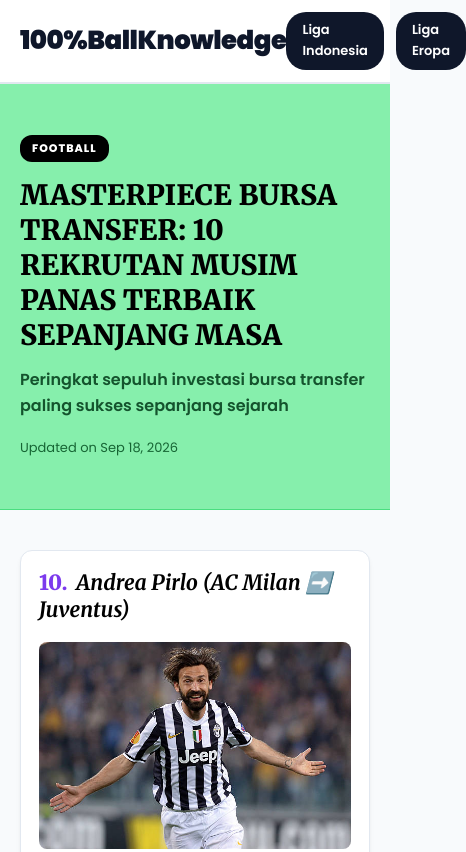
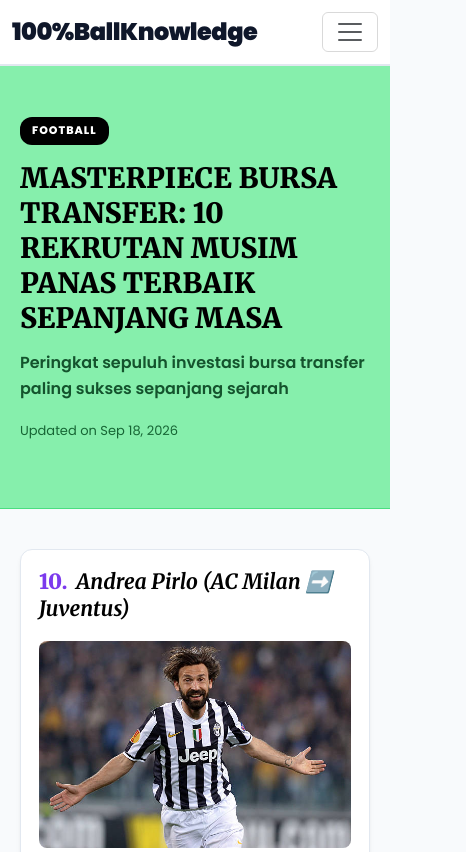
Before and after one commit to HfidzzZZ/top-transfer-musim-panas-sepakbola, a plain HTML site: page index.html in a window 390 px wide. Shown: the top 852 px of the page, 466 px wide, since content can reach past the window. Drawn offline with nearby package versions, Linux system fonts and the light colour scheme.

Commit message:
Hafidz: Add Bootstrap CDN and responsive Navbar to index.html

```diff
--- a/index.html
+++ b/index.html
@@ -4,9 +4,17 @@
     <meta charset="UTF-8">
     <meta name="viewport" content="width=device-width, initial-scale=1.0">
     <title>Masterpiece Bursa Transfer: 10 Rekrutan Musim Panas Terbaik Sepanjang Masa</title>
+
+    <!-- Google Fonts -->
     <link rel="preconnect" href="https://fonts.googleapis.com">
     <link rel="preconnect" href="https://fonts.gstatic.com" crossorigin>
     <link href="https://fonts.googleapis.com/css2?family=Merriweather:ital,wght@0,300;0,400;0,700;0,900;1,300;1,400;1,700;1,900&family=Poppins:wght@400;600;700;800;900&display=swap" rel="stylesheet">
+
+    <!-- Bootstrap CSS CDN -->
+    <link href="https://cdn.jsdelivr.net/npm/bootstrap@5.3.3/dist/css/bootstrap.min.css" rel="stylesheet">
+    <!-- Bootstrap JS CDN -->
+    <script src="https://cdn.jsdelivr.net/npm/bootstrap@5.3.3/dist/js/bootstrap.bundle.min.js" defer></script>
+
     <style>
         * {
             box-sizing: border-box;
@@ -21,51 +29,36 @@
             line-height: 1.6;
         }
 
-        header {
-            background-color: #ffffff;
+        .custom-navbar {
+            background-color: #ffffff !important;
             border-bottom: 2px solid #e2e8f0;
-            position: sticky;
-            top: 0;
-            z-index: 100;
-        }
-
-        .header-container {
-            max-width: 1100px;
-            margin: 0 auto;
-            padding: 12px 20px;
-            display: flex;
-            align-items: center;
-            justify-content: space-between;
         }
 
         .logo {
             font-family: 'Poppins', sans-serif;
-            font-size: 26px;
+            font-size: 24px;
             font-weight: 900;
-            color: #0f172a;
+            color: #0f172a !important;
             text-decoration: none;
             letter-spacing: -0.5px;
         }
 
-        .nav-links {
-            display: flex;
-            gap: 12px;
-        }
-
         .nav-btn {
             background-color: #0f172a;
-            color: #ffffff;
-            padding: 8px 16px;
+            color: #ffffff !important;
+            padding: 8px 18px;
             border-radius: 20px;
             text-decoration: none;
             font-size: 13px;
             font-weight: 600;
             transition: all 0.2s ease;
+            display: inline-block;
+            text-align: center;
         }
 
         .nav-btn:hover {
             background-color: #22c55e;
-            color: #ffffff;
+            color: #ffffff !important;
         }
 
         .hero-banner {
@@ -226,14 +219,21 @@
 </head>
 <body>
 
-    <header>
-        <div class="header-container">
-            <a href="index.html" class="logo">100%BallKnowledge</a>
-            <nav class="nav-links">
-                <a href="liga-indonesia.html" class="nav-btn">Liga Indonesia</a>
-                <a href="liga-eropa.html" class="nav-btn">Liga Eropa</a>
-            </nav>
-        </div>
+    <header class="sticky-top">
+        <nav class="navbar navbar-expand-md custom-navbar">
+            <div class="container" style="max-width: 1100px;">
+                <a class="navbar-brand logo" href="index.html">100%BallKnowledge</a>
+                <button class="navbar-toggler ms-auto" type="button" data-bs-toggle="collapse" data-bs-target="#navbarMain" aria-controls="navbarMain" aria-expanded="false" aria-label="Toggle navigation">
+                    <span class="navbar-toggler-icon"></span>
+                </button>
+                <div class="collapse navbar-collapse justify-content-end" id="navbarMain">
+                    <div class="navbar-nav gap-2 pt-3 pt-md-0">
+                        <a href="liga-indonesia.html" class="nav-btn">Liga Indonesia</a>
+                        <a href="liga-eropa.html" class="nav-btn">Liga Eropa</a>
+                    </div>
+                </div>
+            </div>
+        </nav>
     </header>
 
     <section class="hero-banner">
@@ -251,8 +251,7 @@
             <h2 class="item-header"><span class="item-number">10.</span> Andrea Pirlo (AC Milan ➡️ Juventus)</h2>
             <img src="images/pirlo.jpg" alt="Andrea Pirlo" class="player-image">
             <p class="image-caption">© Juventus FC / Getty Images</p>
-            <p class="description">Setelah dianggap sudah habis oleh AC Milan, Andrea Pirlo pindah ke Juventus secara gratis (Free Transfer) pada Juli 2011. Kepindahan ini menjadi salah satu penyesalan terbesar Milan dan keuntungan luar biasa bagi Juventus. Pirlo langsung didapuk menjadi jenderal lini tengah dalam taktik Antonio Conte, mengubah Juventus yang sebelumnya finis di peringkat ke-7 menjadi tim yang tak terkalahkan sepanjang musim. Momen ikonik terbaiknya adalah umpan-umpan vertikalnya yang membelah pertahanan lawan, gol tendangan bebas jarak jauh yang magis, serta ketenangannya mendikte permainan yang mengawali era dominasi absolut Juventus di Italia.
-            </p>
+            <p class="description">Setelah dianggap sudah habis oleh AC Milan, Andrea Pirlo pindah ke Juventus secara gratis (Free Transfer) pada Juli 2011. Kepindahan ini menjadi salah satu penyesalan terbesar Milan dan keuntungan luar biasa bagi Juventus. Pirlo langsung didapuk menjadi jenderal lini tengah dalam taktik Antonio Conte, mengubah Juventus yang sebelumnya finis di peringkat ke-7 menjadi tim yang tak terkalahkan sepanjang musim. Momen ikonik terbaiknya adalah umpan-umpan vertikalnya yang membelah pertahanan lawan, gol tendangan bebas jarak jauh yang magis, serta ketenangannya mendikte permainan yang mengawali era dominasi absolut Juventus di Italia.</p>
             <p class="description">Fakta Menarik: Di luar sepak bola pirlo adalah seorang penikmat dan pebisnis anggur. Ia memiliki kebun anggur sendiri di italia yang mampu memproduksi belasan ribu botol setiap tahunnya.</p>
             <div class="achievement-box">
                 <div class="achievement-title">Kesuksesan & Prestasi</div>
@@ -292,7 +291,7 @@
             <img src="images/rooney.jpg" alt="Wayne Rooney" class="player-image">
             <p class="image-caption">© Manchester United / Getty Images</p>
             <p class="description">Manchester United mendatangkan Wayne Rooney yang masih berusia 18 tahun dari Everton pada Agustus 2004 dengan biaya fantastis untuk seorang remaja sebesar £25,6 juta. Rooney langsung membuktikan bakat emasnya sejak hari pertama. Di bawah asuhan Sir Alex Ferguson, ia berevolusi dari penyerang muda yang agresif menjadi pemain serba bisa yang rela bermain di posisi mana pun demi kemenangan tim. Momen ikonik yang tidak akan pernah dilupakan adalah hat-trick sensasional di laga debutnya melawan Fenerbahce di UCL, serta gol salto legendaris ke gawang Manchester City pada tahun 2011 yang dinobatkan sebagai salah satu gol terbaik sepanjang sejarah Premier League.</p>
-            <p class="description">Fakta Menarik: menjadi pemain termuda yang membela dan mencetak gol untuk inggris di usia 17 tahun pada 2003. </p>
+            <p class="description">Fakta Menarik: menjadi pemain termuda yang membela dan mencetak gol untuk inggris di usia 17 tahun pada 2003.</p>
             <div class="achievement-box">
                 <div class="achievement-title">Kesuksesan & Prestasi</div>
                 <p class="achievement-text"><strong>Kesuksesan Klub:</strong> 5x Premier League, 1x Liga Champions, 1x Europa League, 1x FA Cup, 3x Piala Liga, 1x Piala Dunia Antarklub.</p>
@@ -357,7 +356,7 @@
             <img src="images/maradona.jpg" alt="Diego Maradona" class="player-image">
             <p class="image-caption">© SSC Napoli / Getty Images</p>
             <p class="description">Napoli mengejutkan dunia pada Juli 1984 dengan mendatangkan Diego Maradona lewat mahar £6,9 juta (€12 juta) yang menjadi rekor dunia saat itu. Napoli yang kala itu merupakan klub semenjana dari wilayah selatan Italia yang miskin, langsung berubah menjadi kekuatan baru yang ditakuti. Maradona memikul beban tim sendirian dan berhasil mendobrak dominasi klub-klub kaya utara seperti Juventus dan AC Milan. Momen ikonik paling bersejarahnya adalah ketika ia mencetak gol-gol krusial yang memastikan gelar juara liga pertama Napoli pada 1987, yang memicu perayaan liar di seluruh kota Naples, serta performa magisnya di kompetisi Eropa saat menjuarai UEFA Cup 1989.</p>
-            <p class="description">Fakta Menarik: Tumbuh di lingkungan sangat miskin di pinggiran Buenos Aires dan mulai mahir mengolah bola di jalanan berlumpur</p>
+            <p class="description">Fakta Menarik: Tumbuh di lingkungan sangat miskin di pinggiran Buenos Aires dan mulai mahir mengolah bola di jalanan berlumpur.</p>
             <div class="achievement-box">
                 <div class="achievement-title">Kesuksesan & Prestasi</div>
                 <p class="achievement-text"><strong>Kesuksesan Klub:</strong> 2x Serie A, 1x Coppa Italia, 1x UEFA Cup, 1x Supercoppa Italiana.</p>
@@ -370,7 +369,7 @@
             <img src="images/ronaldo.jpg" alt="Cristiano Ronaldo" class="player-image">
             <p class="image-caption">© Real Madrid CF / Getty Images</p>
             <p class="description">Pada Juli 2009, Real Madrid memecahkan rekor transfer dunia dengan menebus Cristiano Ronaldo seharga £80 juta (€94 juta). Kepindahannya menandai era baru persaingan sepak bola modern. Ronaldo langsung bertransformasi menjadi mesin gol yang menakutkan dan menjadi ujung tombak utama Madrid untuk meruntuhkan dominasi Barcelona era Pep Guardiola. Selama 9 musim di Santiago Bernabeu, ia menunjukkan konsistensi luar biasa dengan mencetak lebih banyak gol daripada jumlah penampilannya. Momen ikonik terbaiknya termasuk gol sundulan terbang melawan Manchester United di UCL, salto spektakuler di markas Juventus pada 2018, serta hat-trick legendaris di fase gugur Liga Champions yang membawa Madrid meraih Three-peat (juara 3 kali beruntun).</p>
-            <p class="description">Fakta Menarik:  Untuk menghormati sang legenda, Bandara Internasional Madeira di Portugal resmi berganti nama menjadi Bandara Cristiano Ronaldo</p>
+            <p class="description">Fakta Menarik: Untuk menghormati sang legenda, Bandara Internasional Madeira di Portugal resmi berganti nama menjadi Bandara Cristiano Ronaldo.</p>
             <div class="achievement-box">
                 <div class="achievement-title">Kesuksesan & Prestasi</div>
                 <p class="achievement-text"><strong>Kesuksesan Klub:</strong> 4x Liga Champions, 2x La Liga, 2x Copa del Rey, 2x Piala Super Eropa, 2x Piala Super Spanyol, 3x Piala Dunia Antarklub.</p>
@@ -379,11 +378,6 @@
         </article>
 
     </main>
-    </main>
-
-
-
-<footer>
 
     <footer>
         <p>&copy; 2026 100%BallKnowledge - Tugas Kelompok Praktikum Pemrograman Web</p>
```
